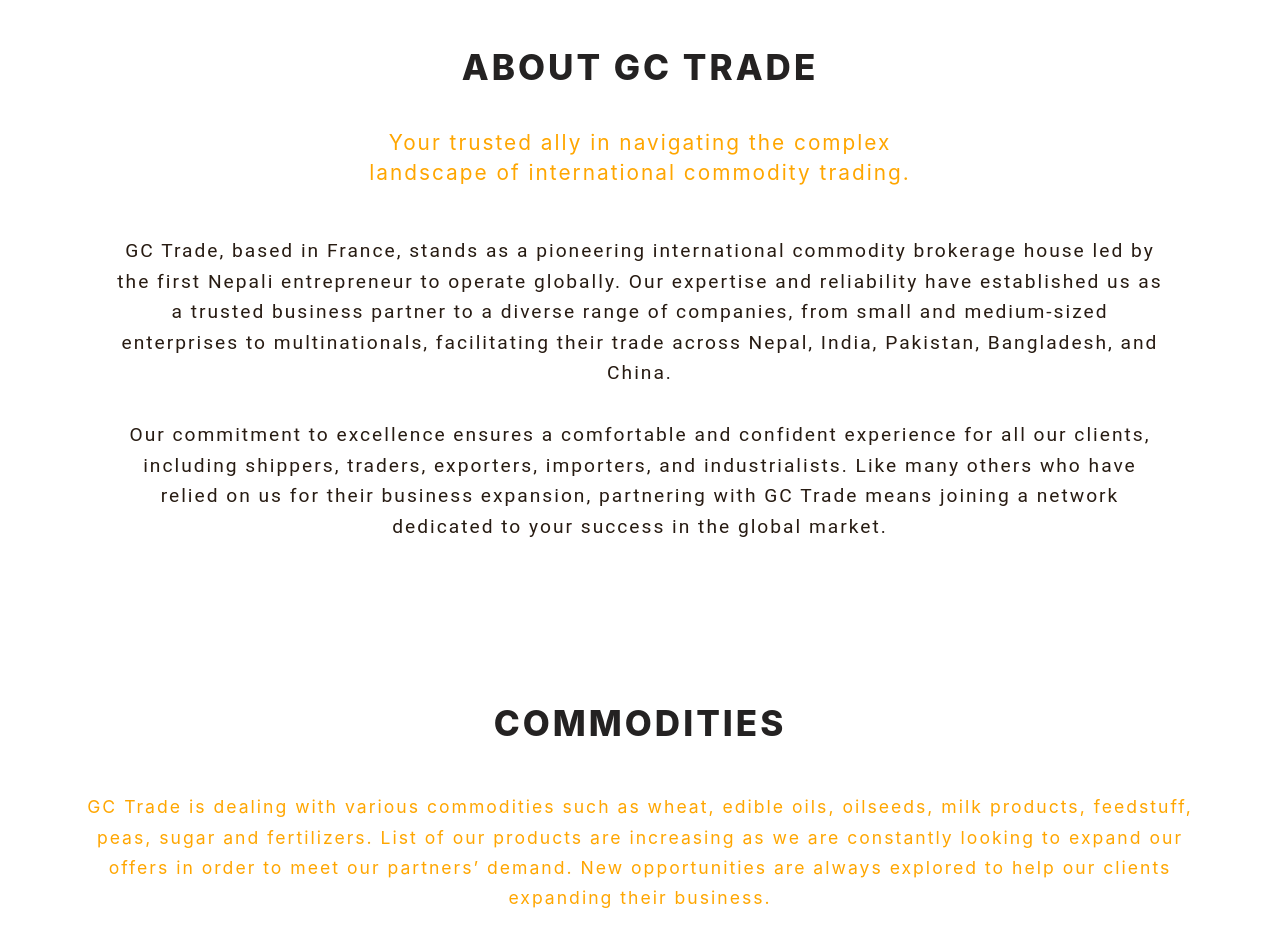
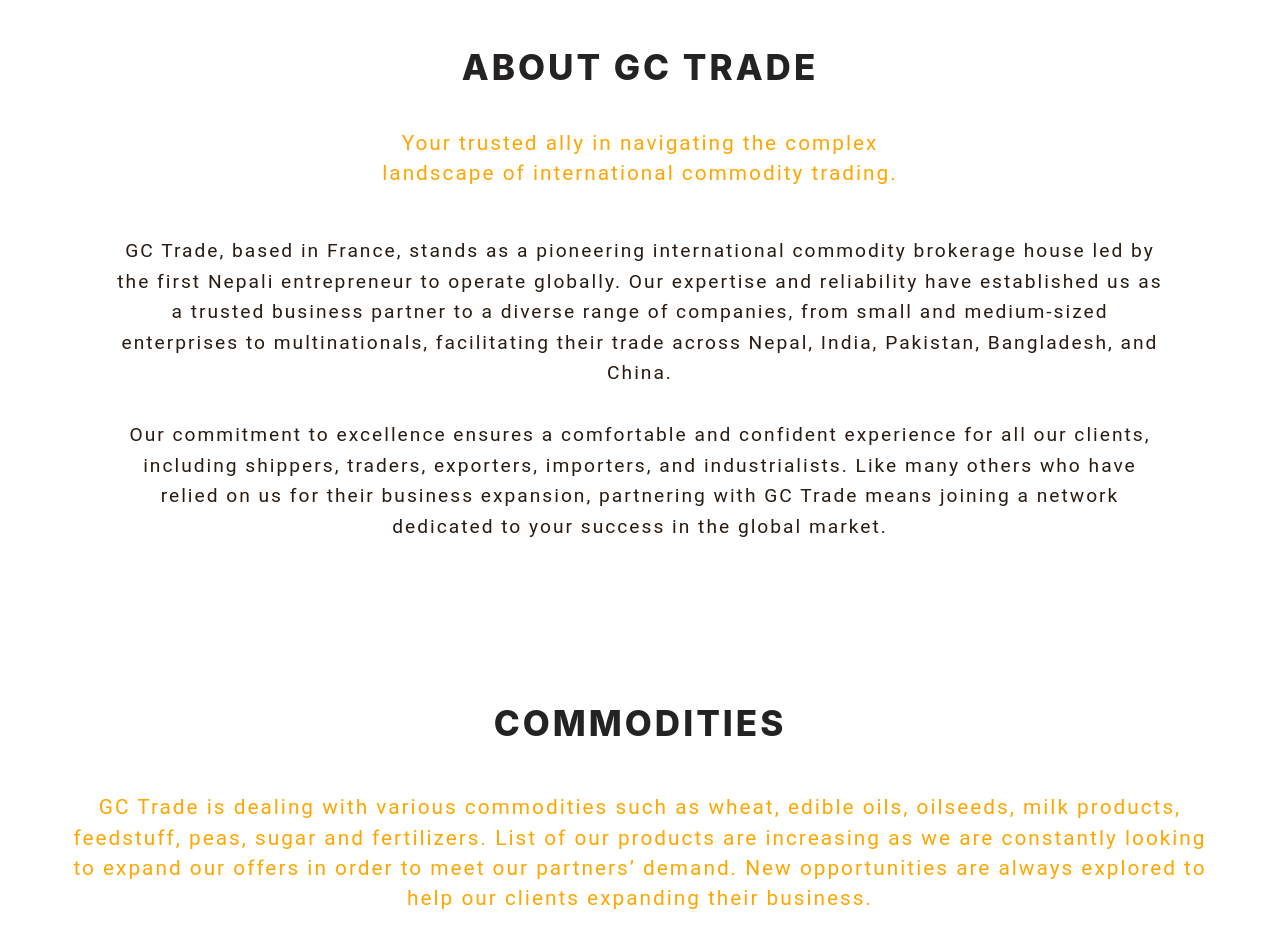
Before and after one commit to Mansish01/Trading_website, a React (Create React App) app: page / in a window 1280 px wide. Shown: the part 1400-2352 px from the top of the page. Built offline with nearby package versions, Linux system fonts and the light colour scheme.

Commit message:
final prototype

```diff
--- a/src/styles/Aboutus.css
+++ b/src/styles/Aboutus.css
@@ -30,6 +30,7 @@
     text-align: center;
     font-weight: 400;
     font-size: 1.3rem;
+    font-family: roboto;
     letter-spacing: 2px;
     line-height: 1.9rem;
     color: #ffa600;
@@ -40,6 +41,7 @@
     text-align: center;
     font-weight: 400;
     font-size: 1.3rem;
+    font-family: roboto;
     letter-spacing: 2px;
     line-height: 1.9rem;
     color: #ffa600;
--- a/src/styles/commodity.css
+++ b/src/styles/commodity.css
@@ -14,7 +14,8 @@
 .commoditydescription{
     text-align: center;
     font-weight: 400;
-    font-size: 1.1rem;
+    font-size: 1.3rem;
+    font-family: roboto;
     letter-spacing: 2px;
     line-height: 1.9rem;
     color: #ffa600;
```
